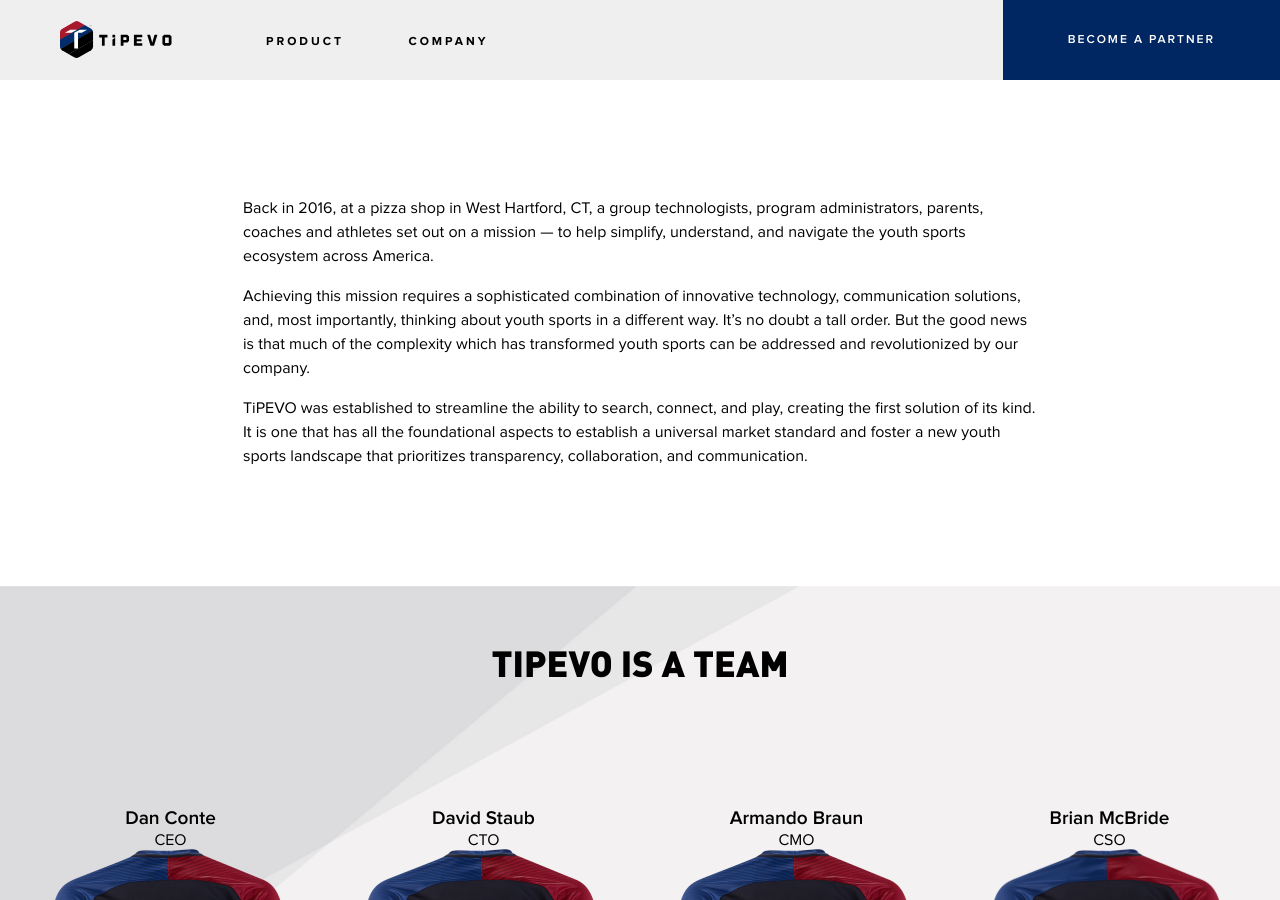
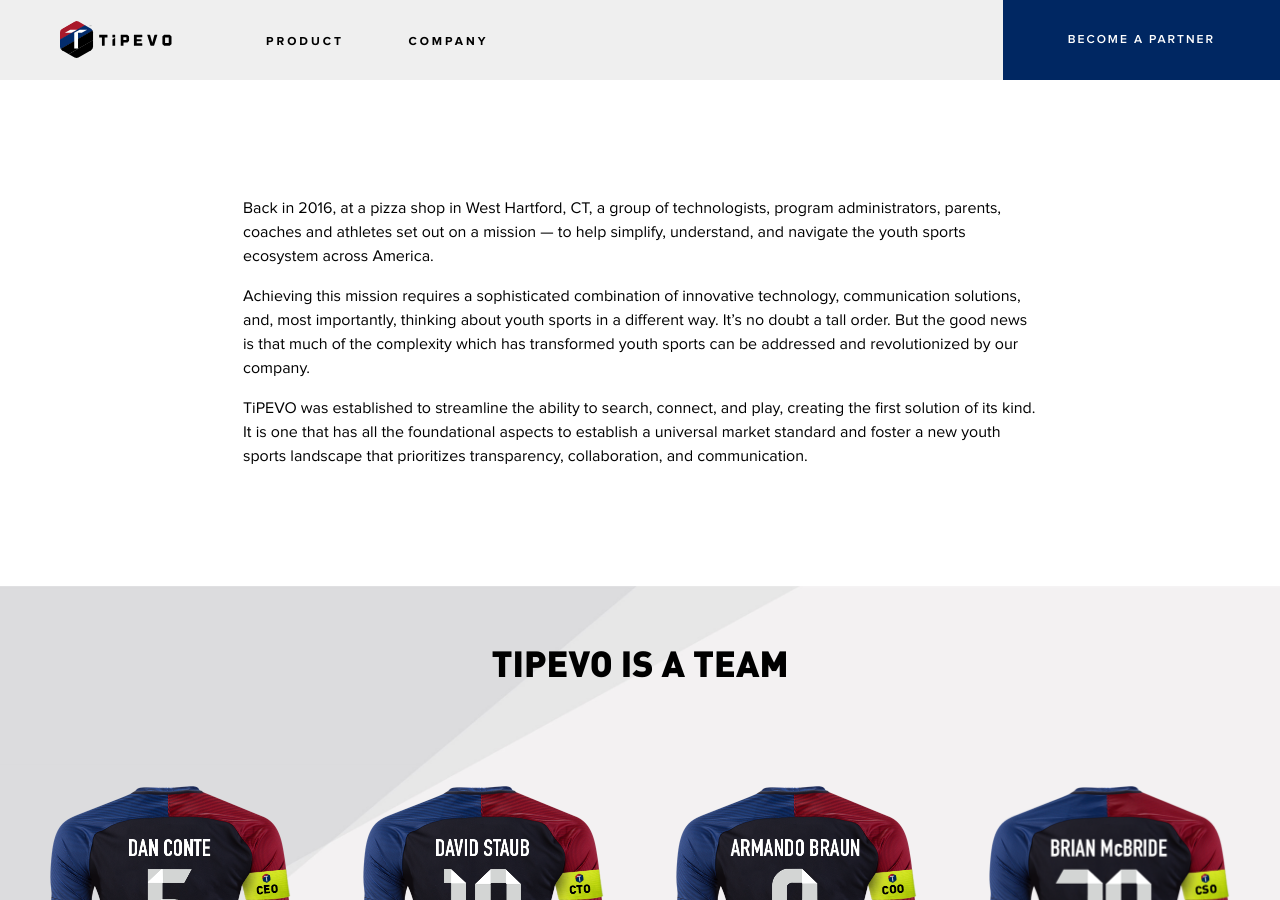
Before and after one commit to ArmandoBraun/tipevo, a Jekyll site: the page built from company.html, in a window 1280 px wide and 900 px high. Built offline with Jekyll 4.4.1, drawn with Linux system fonts in a browser that asks for light colours.

Commit message:
edits
Last minutes changes

```diff
--- a/company.html
+++ b/company.html
@@ -4,7 +4,7 @@
 ---
 
 <section class="company-intro">
-	<p>Back in 2016, at a pizza shop in West Hartford, CT, a group technologists, program administrators, parents, coaches and athletes set out on a mission — to help simplify, understand, and navigate the youth sports ecosystem across America.</p>
+	<p>Back in 2016, at a pizza shop in West Hartford, CT, a group of technologists, program administrators, parents, coaches and athletes set out on a mission — to help simplify, understand, and navigate the youth sports ecosystem across America.</p>
 	<p>Achieving this mission requires a sophisticated combination of innovative technology, communication solutions, and, most importantly, thinking about youth sports in a different way. It’s no doubt a tall order. But the good news is that much of the complexity which has transformed youth sports can be addressed and revolutionized by our company.</p>
 	<p>TiPEVO was established to streamline the ability to search, connect, and play, creating the first solution of its kind. It is one that has all the foundational aspects to establish a universal market standard and foster a new youth sports landscape that prioritizes transparency, collaboration, and communication.</p>
 </section>
@@ -13,24 +13,24 @@
 	<h1>TIPEVO IS A TEAM</h1>
 	<div class="row">
 		<div class="team">
-			<p class="name">Dan Conte</p>
+			<p class="name" style="display:none">Dan Conte</p>
+			<img src="img/team/dan-conte.png" alt="Dan Conte">
 			<p class="title">CEO</p>
-			<img src="img/team/dan-conte.png" alt="Dan Conte">
 		</div><!--
 		--><div class="team">
-			<p class="name">David Staub</p>
+			<p class="name" style="display:none">David Staub</p>
+			<img src="img/team/david-staub.png" alt="David Staub">
 			<p class="title">CTO</p>
-			<img src="img/team/david-staub.png" alt="David Staub">
 		</div><!--
 		--><div class="team">
-			<p class="name">Armando Braun</p>
+			<p class="name" style="display:none">Armando Braun</p>
+			<img src="img/team/armando-braun.png" alt="Armando Braun">
 			<p class="title">CMO</p>
-			<img src="img/team/armando-braun.png" alt="Armando Braun">
 		</div><!--
 		--><div class="team">
-			<p class="name">Brian McBride</p>
+			<p class="name" style="display:none">Brian McBride</p>
+			<img src="img/team/brian-mcbride.png" alt="Brian McBride">
 			<p class="title">CSO</p>
-			<img src="img/team/brian-mcbride.png" alt="Brian McBride">
 		</div>
 	</div>
 </section>
--- a/index.html
+++ b/index.html
@@ -73,7 +73,7 @@
 
 <section class="home-solution vertical-center-outer">
 	<div class="vertical-center">
-		<h2>Tipevo Is an EXPERIENCE</h2>
+		<h2>TIPEVO Certified Partners</h2>
 		<p>Empowering everyone’s youth sports journey, enabling you to control how you find it, where you play it and what you know about it!</p>
 		<a href="company.html" class="btn btn-blue">READ THE TIPEVO STORY</a>
 	</div>
```
